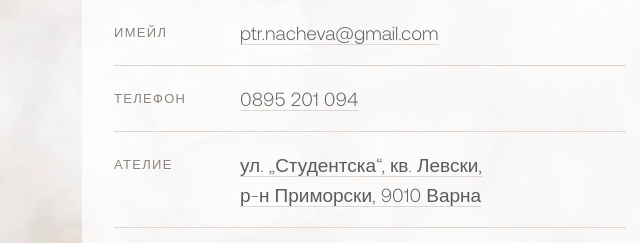
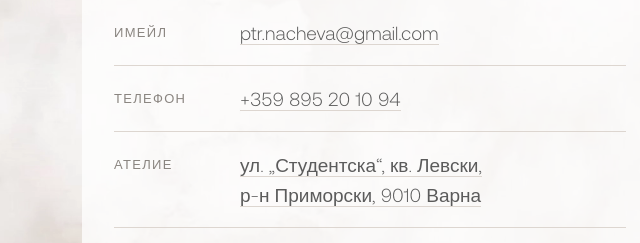
Before and after one commit to deyan-stoynov/bor4d, a plain HTML site: page index.html in a window 1280 px wide. Shown: the part 5423-5666 px from the top of the page, 590-1230 px from the left. Drawn offline with Linux system fonts and the light colour scheme; a web font is replaced by a local one.

Commit message:
Update index.html

```diff
--- a/index.html
+++ b/index.html
@@ -225,7 +225,7 @@
 
                 <dl class="contact-list">
                     <div><dt data-i18n="contact.email">Имейл</dt><dd><a href="mailto:ptr.nacheva@gmail.com">ptr.nacheva@gmail.com</a></dd></div>
-                    <div><dt data-i18n="contact.phone">Телефон</dt><dd><a href="tel:+359895201094">0895 201 094</a></dd></div>
+                    <div><dt data-i18n="contact.phone">Телефон</dt><dd><a href="tel:+359895201094">+359 895 20 10 94</a></dd></div>
                     <div><dt data-i18n="contact.studio">Ателие</dt><dd><a href="https://maps.app.goo.gl/CbQc51G81A4aeYiP8" target="_blank" rel="noopener" data-i18n="contact.address">ул. &bdquo;Студентска&ldquo;, кв. Левски,<br />р-н Приморски, 9010 Варна</a></dd></div>
                     <div><dt data-i18n="contact.follow">Последвайте</dt><dd><a href="https://www.instagram.com/bor4.d" target="_blank" rel="noopener">Instagram</a> &nbsp;/&nbsp; <a href="https://www.facebook.com/bor4d" target="_blank" rel="noopener">Facebook</a></dd></div>
                 </dl>
```
